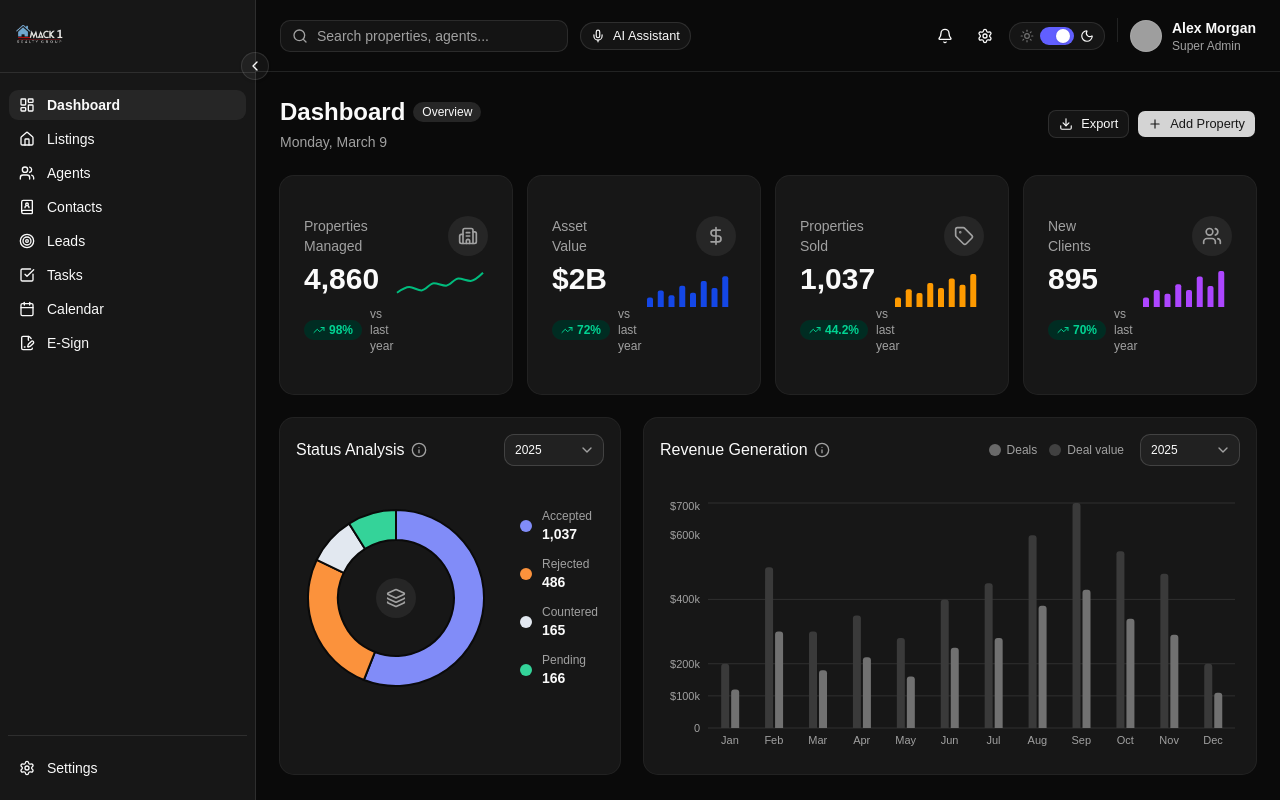
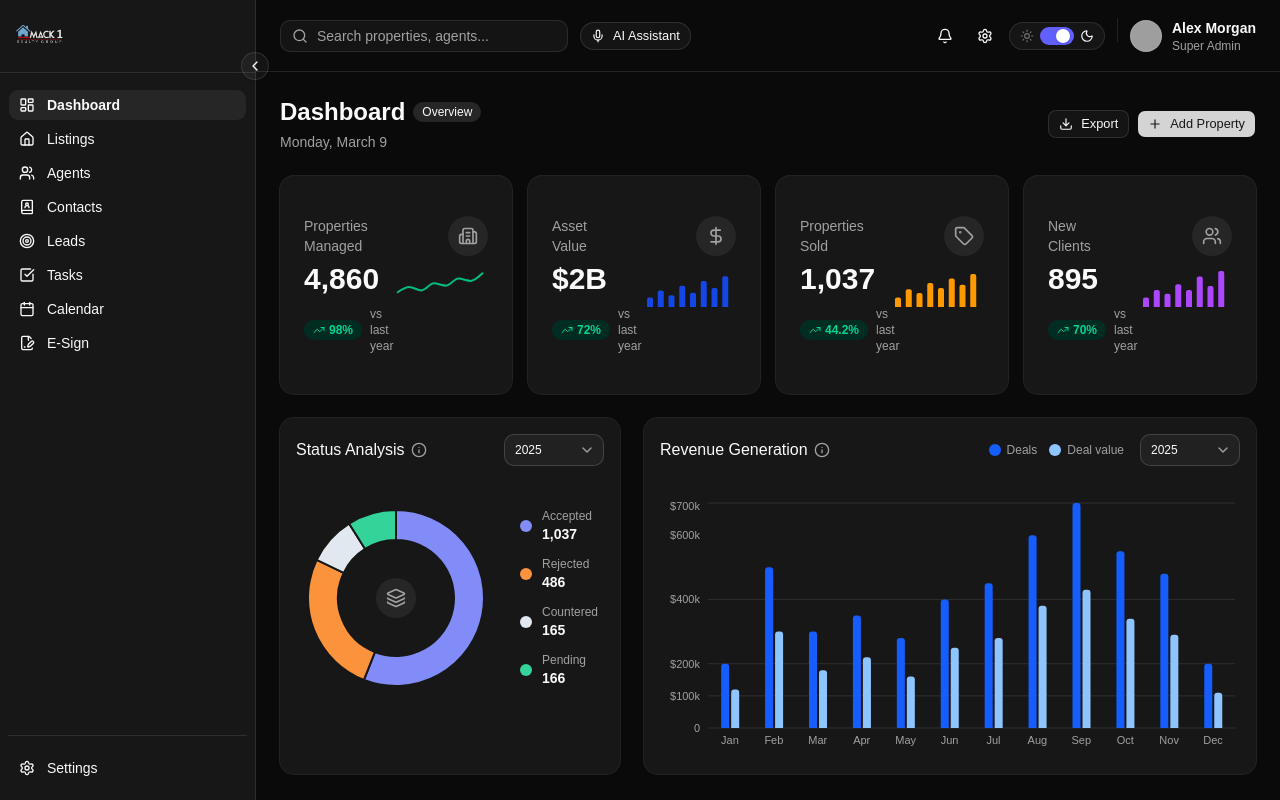
Before and after one commit to Singsooong/mack1-realty-crm, a React (Vite) app: page / in a window 1280 px wide. Built offline with nearby package versions, Linux system fonts and the light colour scheme; grey boxes are pictures that could not be loaded.

Commit message:
fix: use chart CSS variables for bar colors and pie stroke in dashboard charts

```diff
--- a/src/components/dashboard/RevenueChart.tsx
+++ b/src/components/dashboard/RevenueChart.tsx
@@ -38,10 +38,10 @@ export function RevenueChart() {
         <div className="flex items-center gap-4">
           <div className="flex items-center gap-3 text-xs text-muted-foreground">
             <span className="flex items-center gap-1.5">
-              <span className="inline-block w-3 h-3 rounded-sm bg-muted-foreground/60" />Deals
+              <span className="inline-block w-3 h-3 rounded-sm bg-chart-3" />Deals
             </span>
             <span className="flex items-center gap-1.5">
-              <span className="inline-block w-3 h-3 rounded-sm bg-muted-foreground/30" />Deal value
+              <span className="inline-block w-3 h-3 rounded-sm bg-chart-1" />Deal value
             </span>
           </div>
           <Select defaultValue="2025">
@@ -63,8 +63,8 @@ export function RevenueChart() {
               <XAxis dataKey="month" axisLine={false} tickLine={false} tick={{ fontSize: 11, fill: 'var(--muted-foreground)' }} />
               <YAxis tickFormatter={formatYAxis} axisLine={false} tickLine={false} tick={{ fontSize: 11, fill: 'var(--muted-foreground)' }} width={48} ticks={[0, 100000, 200000, 400000, 600000, 700000]} />
               <Tooltip content={<CustomTooltip />} cursor={{ fill: 'oklch(0 0 0 / 5%)' }} />
-              <Bar dataKey="deals" fill="oklch(0.35 0 0)" radius={[3, 3, 0, 0]} />
-              <Bar dataKey="dealValue" fill="oklch(0.55 0 0)" radius={[3, 3, 0, 0]} />
+              <Bar dataKey="deals" fill="var(--chart-3)" radius={[3, 3, 0, 0]} />
+              <Bar dataKey="dealValue" fill="var(--chart-1)" radius={[3, 3, 0, 0]} />
             </BarChart>
           </ResponsiveContainer>
         </div>
--- a/src/components/dashboard/StatusAnalysisChart.tsx
+++ b/src/components/dashboard/StatusAnalysisChart.tsx
@@ -28,7 +28,7 @@ export function StatusAnalysisChart() {
             <ResponsiveContainer width={200} height={200}>
               <PieChart>
                 <Pie data={statusData} cx={95} cy={95} innerRadius={58} outerRadius={88}
-                  dataKey="value" startAngle={90} endAngle={-270} strokeWidth={2} stroke="oklch(0.145 0 0)">
+                  dataKey="value" startAngle={90} endAngle={-270} strokeWidth={2} stroke="var(--card)">
                   {statusData.map((entry) => (
                     <Cell key={entry.label} fill={entry.color} />
                   ))}
```
